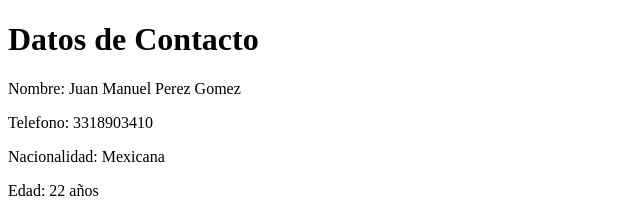
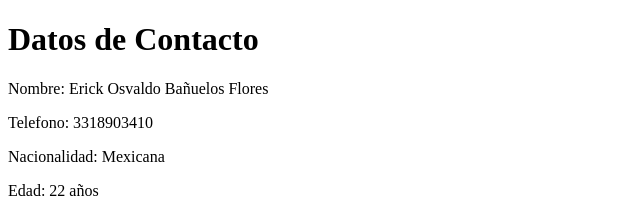
Before and after one commit to Erosval2101/trabajo01, a plain HTML site: page index.html in a window 1280 px wide. Shown: the top 218 px of the page, 0-640 px from the left. Drawn offline with Linux system fonts and the light colour scheme.

Commit message:
Update index.html

```diff
--- a/index.html
+++ b/index.html
@@ -8,7 +8,7 @@
 <body>
 <h1>Datos de Contacto</h1>
 
-<p>Nombre: Juan Manuel Perez Gomez</p>
+<p>Nombre: Erick Osvaldo Bañuelos Flores</p>
 <p>Telefono: 3318903410</p>
 <p>Nacionalidad: Mexicana</p>
 <p>Edad: 22 años</p>
```
